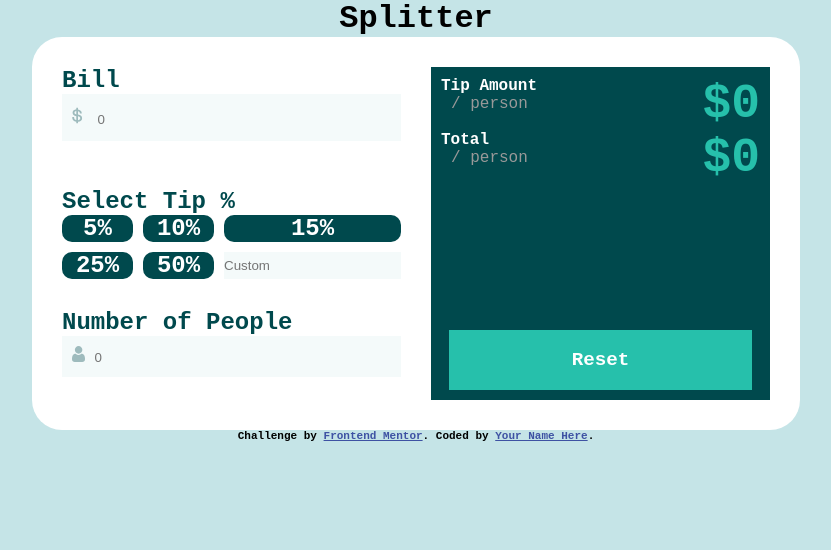
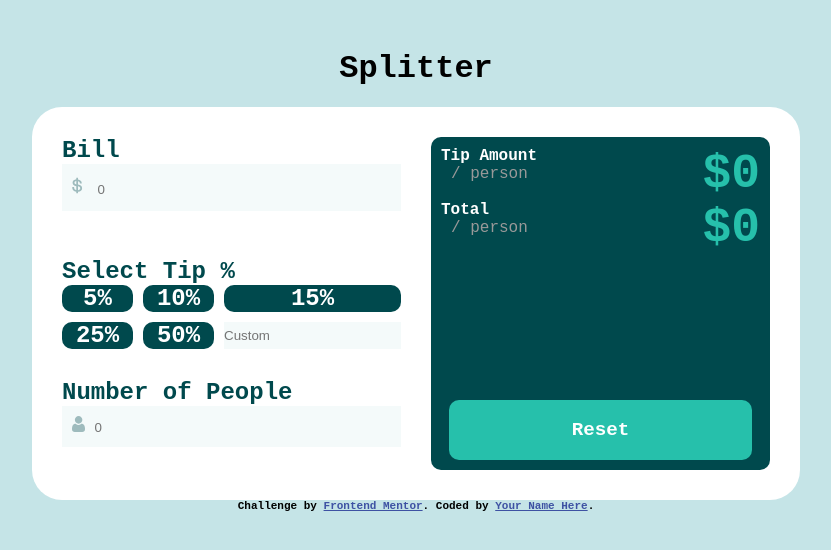
Before and after one commit to BirchAD/js-calculator, a plain HTML site: page index.html in a window 1280 px wide. Shown: the whole page, without its empty margins (224-1055 px from the left). Drawn offline with Linux system fonts and the light colour scheme.

Commit message:
further styling

```diff
--- a/script.js
+++ b/script.js
@@ -41,4 +41,4 @@ document.addEventListener("DOMContentLoaded", function() {
   tipInputs.forEach(tipInput => tipInput.addEventListener('change', calculate));
   peopleInput.addEventListener('input', calculate);
   resetButton.addEventListener('click', reset);
-});
+})
--- a/style.css
+++ b/style.css
@@ -7,6 +7,8 @@
 body {
     font-family: 'Space Mono', monospace;
     font-weight: 700;
+    margin: auto 0;
+    margin-top: 50px;
 }
 
 input[type="text"], textarea {
@@ -44,6 +46,10 @@ main {
     margin: 0 auto;
 }
 
+h1 {
+  margin-bottom: 20px;
+}
+
 .col-1 {
     grid-column: 1 / 2;
     color: var(--color-neutral-very-dark);
@@ -74,7 +80,8 @@ main {
     display: flex;
     flex-direction: column;
     justify-content: space-between;
-    padding: 10px
+    padding: 10px;
+    border-radius: 10px;
 }
 
 .reset {
@@ -89,6 +96,7 @@ main {
     font-size: 1.2rem;
     font-weight: bold;
     cursor: pointer;
+    border-radius: 10px;
 }
 
 .reset:hover {
```
